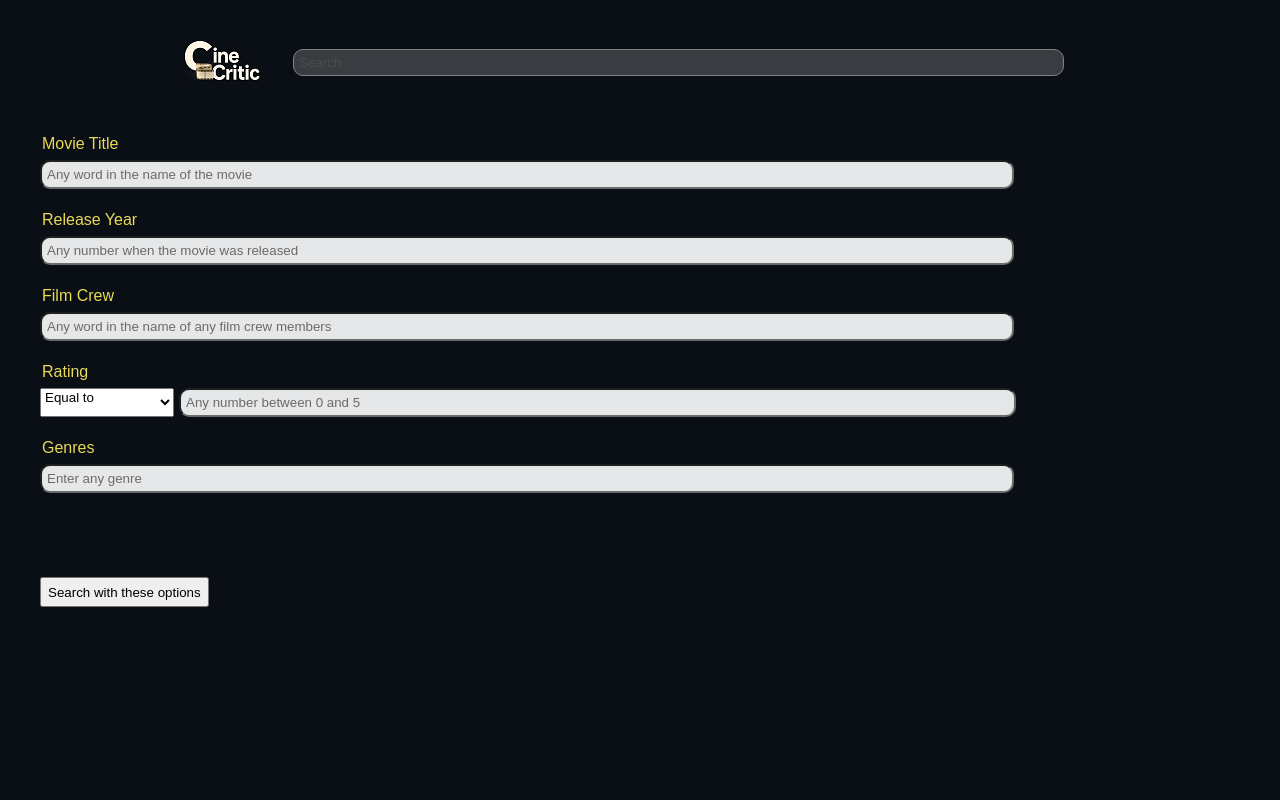
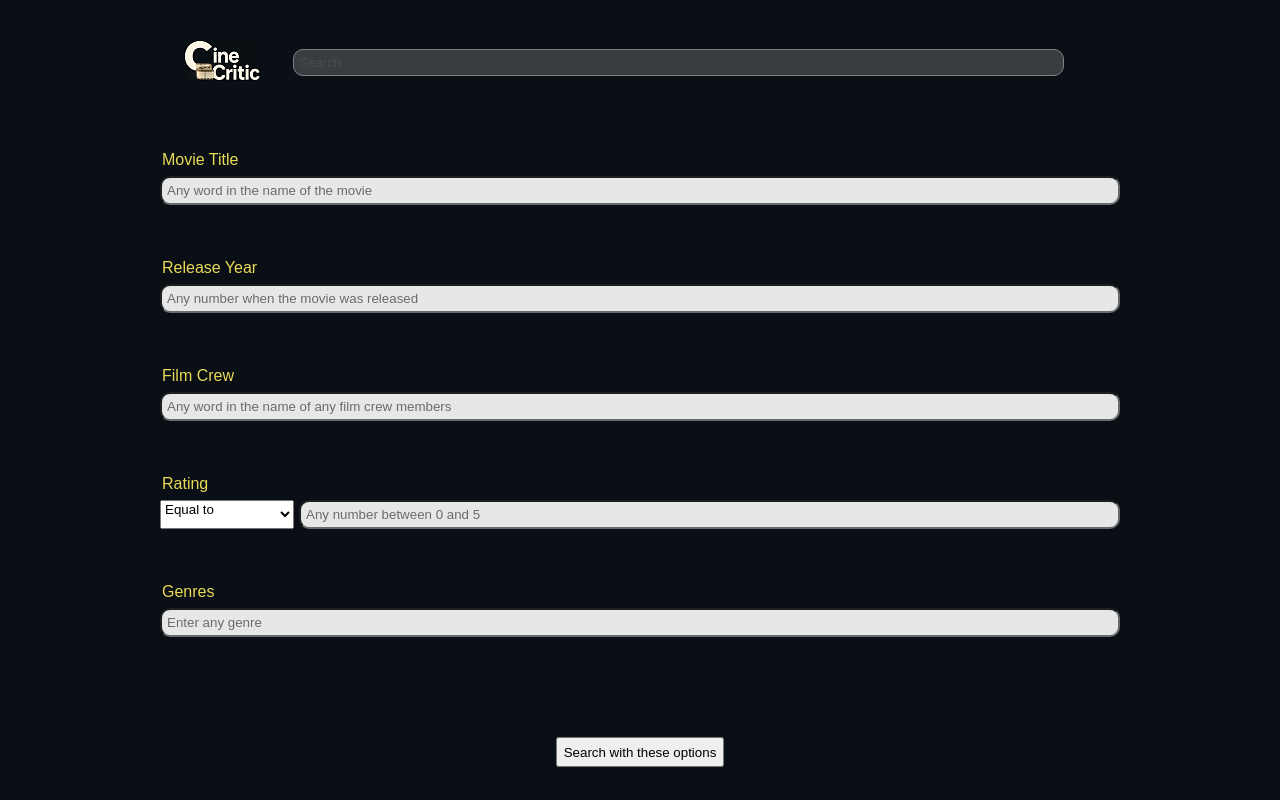
Before and after one commit to vetematts/CineCritic-frontend, a React (Vite) app: page /advancedSearch in a window 1280 px wide. Shown: the top 800 px of the page. Built offline with nearby package versions, Linux system fonts and the light colour scheme; a web font is replaced by a local one.

Commit message:
feat: Advanced Search Page now fully flexes without affecting the main page

```diff
--- a/src/pages/AdvancedSearchPage.jsx
+++ b/src/pages/AdvancedSearchPage.jsx
@@ -3,68 +3,99 @@ import { useState } from "react";
 import styled from "styled-components";
 
 // Styled components
+// This is the flex container for all the inputs
+const StyledForm = styled.form`
+    display: flex;
+    flex-direction: column;
+    align-items: center;
+    justify-content: center;
+    flex-wrap: wrap;
+
+    // Set the form to be 100% of the main's width
+    width: 100%;
+`;
+
+const StyledSearchRows = styled.div`
+    display: flex;
+    flex-direction: row;
+    flex-wrap: wrap;
+
+    // Allow the columns to shrink and grow depending
+    // on the screen size
+    flex: 1;
+
+    // Space the columns so they are now 1 column per
+    // row in mobile resolution
+    width: 80%;
+    margin: 1rem;
+`;
+
 // Give all the labels the same gold colouring as headings
 const StyledLabels = styled.label`
-    /* Same golden font as the headings */
+    // Same golden font as the headings
     color: #e9da57;
 
-    /* Response design */
-    display: flex;
-    justify-content: flex-start;
+    // Response design
+    align-item: flex-start;
 
-    /* Spacing between itself and its input */
+    // Spacing between itself and its input
     padding: 2px;
 `;
 
 // White background input fields with slight rounded corners
 // with spacing to break up and declutter the page
 const StyledInputs = styled.input`
-    /* White background */
+    // White background
     background-color: #ffffffff;
     opacity: 0.9;
 
-    /* Round the corners */
-    border-radius: 10px; /* More pixel value for more roundness */
-    padding: 5px; /* Optional: Add padding so text doesn't touch the edges */
+    // Round the corners
+    border-radius: 10px; // More pixel value for more roundness
+    padding: 5px; // Optional: Add padding so text doesn't touch the edges
 
-    /* Set responsive design */
+    // Set responsive design
     display: flex;
-    flex: 1; /* Shrink and grow in proportion to window size */
-    justify-content: flex-start;
-    flex-basis: 60rem; /* Ideal width if space permits */
-    width: 60rem; /* This is the ideal width */
+    flex: 1; // Shrink and grow in proportion to window size
+    flex-basis: 100%; // Input will take up an entire row
 
-    /* Space away from other items */
+    // Space away from other items
     margin: 5px 0 20px 0;
 `;
 
 // Flexible drop down that fits in next to its input field
 const StyledDropDown = styled.select`
-    /* Make the drop down responsive */
+    // Make the drop down responsive
     display: flex;
-    flex: 0;
+    flex: 1;
     justify-content: flex-start;
     align-items: flex-start;
-    height: auto;
 
-    /* Space away from other items */
+    // Space away from other items
     margin: 5px 5px 20px 0;
 `;
 
 // Create a div container for the ratings drop down and input
 const StyledRatingInput = styled.div`
-    /* Set responsive design */
+    // Set responsive design
     display: flex;
     justify-content: flex-start;
-    width: 61rem;
+    flex: 1;
+    flex-basis: 100%;
+    flex-wrap: nowrap;
+
+    // This container is 80% of the main's width
+    width: 80%
 `;
 
 // Space the submit button further away from the last query input
 const StyledSubmitButton = styled.button`
-    /* Roughly 50px distance between this and the Genres input field */
+    // Make the button appear left for left reading
+    align-items: flex-start;
+
+    // Roughly 50px distance between this and the Genres input field
     margin: 4rem 0 0 0;
 
-    /* Give the button a bit more meat */
+    // Give the button a bit more meat
     height: 30px;
 `;
 
@@ -72,7 +103,7 @@ function AdvancedSearchPage() {
     const [title, setTitle] = useState("");
     const [releaseYear, setReleaseYear] = useState("");
     const [crew, setCrew] = useState("");
-    const [ratingComparator, setRatingComparator] = useState("EQUAL_TO");
+    // const [ratingComparator, setRatingComparator] = useState("EQUAL_TO");
     const [rating, setRating] = useState("");
     const [genres, setGenres] = useState("");
 
@@ -106,15 +137,19 @@ function AdvancedSearchPage() {
     };
 
     return (
-        <form>
+        <StyledForm>
+            <StyledSearchRows>
                 <StyledLabels>
                     Movie Title
                 </StyledLabels>
+                <div className = "break"></div>
                 <StyledInputs
                     value = {title}
                     onChange = {handleTitle}
                     placeholder = "Any word in the name of the movie"
                 />
+            </StyledSearchRows>
+            <StyledSearchRows>
                 <StyledLabels>
                     Release Year
                 </StyledLabels>
@@ -123,6 +158,8 @@ function AdvancedSearchPage() {
                     onChange = {handleReleaseYear}
                     placeholder = "Any number when the movie was released"
                 />
+            </StyledSearchRows>
+            <StyledSearchRows>
                 <StyledLabels>
                     Film Crew
                 </StyledLabels>
@@ -131,6 +168,8 @@ function AdvancedSearchPage() {
                     onChange = {handleFilmCrew}
                     placeholder = "Any word in the name of any film crew members"
                 />
+            </StyledSearchRows>
+            <StyledSearchRows>
                 <StyledLabels>
                     Rating
                 </StyledLabels>
@@ -151,6 +190,8 @@ function AdvancedSearchPage() {
                         placeholder = "Any number between 0 and 5"
                     />
                 </StyledRatingInput>
+            </StyledSearchRows>
+            <StyledSearchRows>
                 <StyledLabels>
                     Genres
                 </StyledLabels>
@@ -159,13 +200,14 @@ function AdvancedSearchPage() {
                     onChange ={handleGenres}
                     placeholder = "Enter any genre"
                 />
+            </StyledSearchRows>
             <StyledSubmitButton
                 type = "submit"
                 onSubmit = {handleSubmitSearch}
             >
                 Search with these options
             </StyledSubmitButton>
-        </form>
+        </StyledForm>
     );
 }
 
--- a/src/pages/PageLayout.jsx
+++ b/src/pages/PageLayout.jsx
@@ -10,7 +10,10 @@ import styled from "styled-components";
 // This is used for the flex container and its children to reference
 // when flexing.
 const StyledMain = styled.main`
+    // Set this to be a container and use 100% of the root's width
     width: 100%;
+    display: flex;
+    justify-content: center;    // All items justified center
 `;
 
 // Create a templated layout for the webpage
```
Lines whose indentation alone changed are shown as unchanged.
